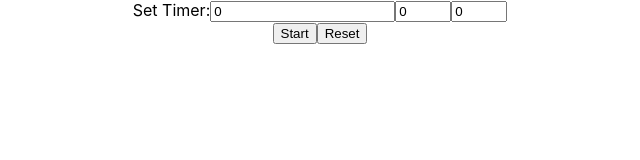
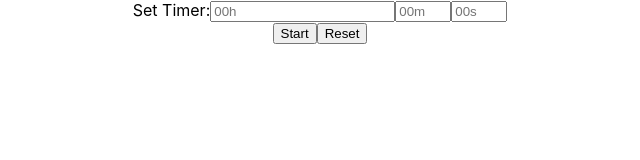
Before and after one commit to NacarateJ/cats-timer, a React (Create React App) app: page / in a window 1280 px wide. Both pictures are taken after a click on the button "Reset". Shown: the top 160 px of the page, without its empty margins (320-960 px from the left). Built offline with nearby package versions, Linux system fonts and the light colour scheme.

Commit message:
Update input value
Updated input value to show text in placeholder.

```diff
--- a/src/components/Timer.js
+++ b/src/components/Timer.js
@@ -114,7 +114,7 @@ const Timer = () => {
             type="number"
             placeholder="00h"
             min="0"
-            value={inputHours}
+            value={inputHours === 0 ? '' : inputHours}
             onChange={handleInputChange}
           />
           <input
@@ -124,7 +124,7 @@ const Timer = () => {
             placeholder="00m"
             min="0"
             max="59"
-            value={inputMinutes}
+            value={inputMinutes === 0 ? '' : inputMinutes}
             onChange={handleInputChange}
           />
           <input
@@ -134,7 +134,7 @@ const Timer = () => {
             placeholder="00s"
             min="0"
             max="59"
-            value={inputSeconds}
+            value={inputSeconds === 0 ? '' : inputSeconds}
             onChange={handleInputChange}
           />
         </div>
```
